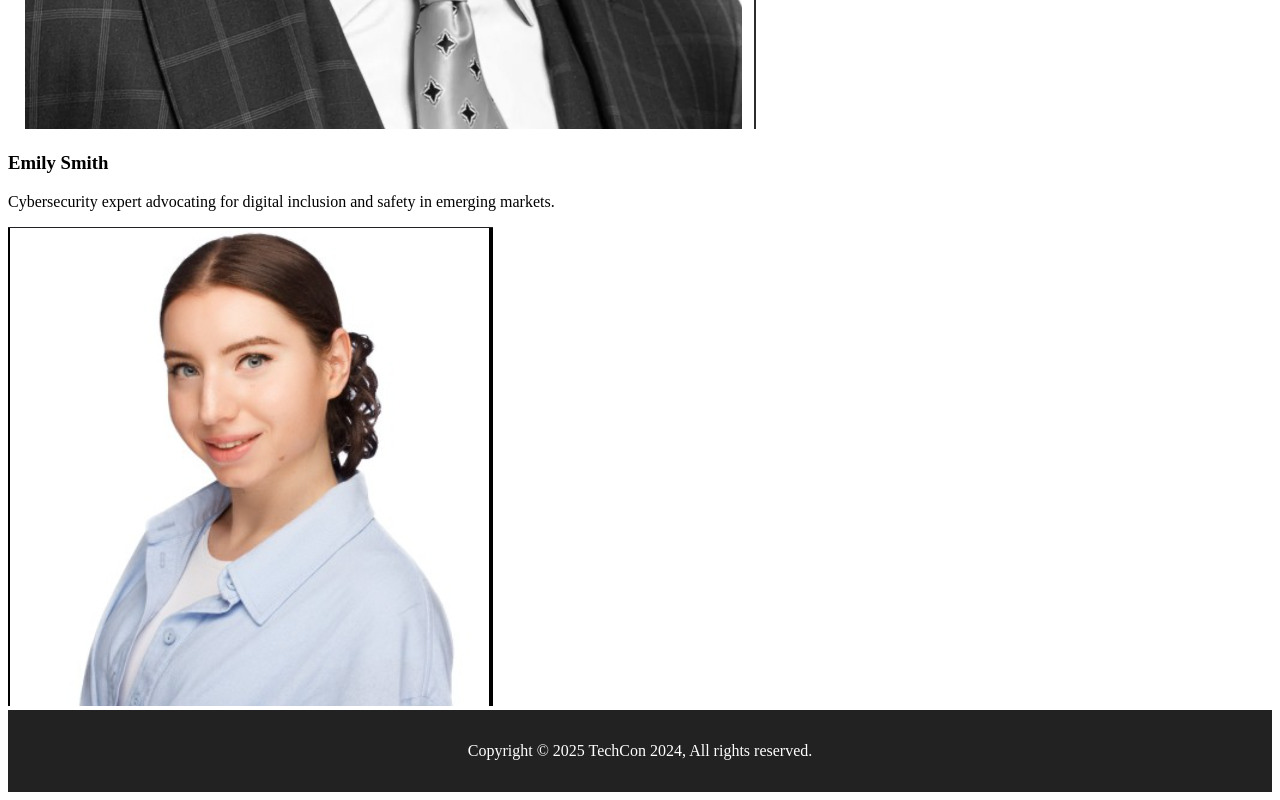
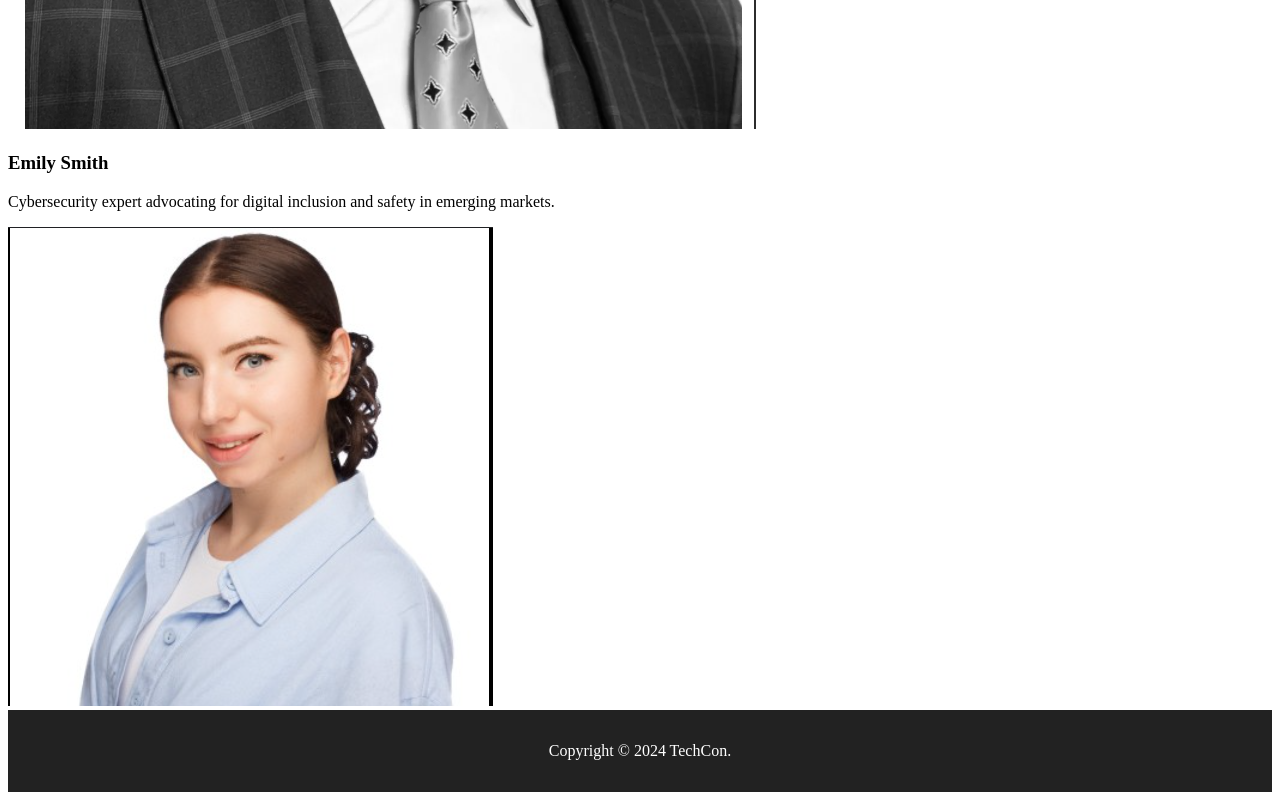
Before and after one commit to Markhams-369/TechCon_HTML, a plain HTML site: page techcon_website/about.html in a window 1280 px wide. Shown: the part 3182-3982 px from the top of the page. Drawn offline with Linux system fonts and the light colour scheme.

Commit message:
update copyright year to 2024 in multiple HTML files

```diff
--- a/techcon_website/about.html
+++ b/techcon_website/about.html
@@ -73,7 +73,7 @@
 
   <!-- Footer -->
   <footer>
-    <p>Copyright &copy; 2025 TechCon 2024, All rights reserved.</p>
+    <p>Copyright &copy; 2024 TechCon.</p>
   </footer>
 </body>
 </html>
```
Also changed, not shown: techcon_website/contact.html (+1 -1 lines), techcon_website/index.html (+1 -1 lines), techcon_website/register.html (+1 -1 lines), techcon_website/schedule.html (+1 -1 lines).
